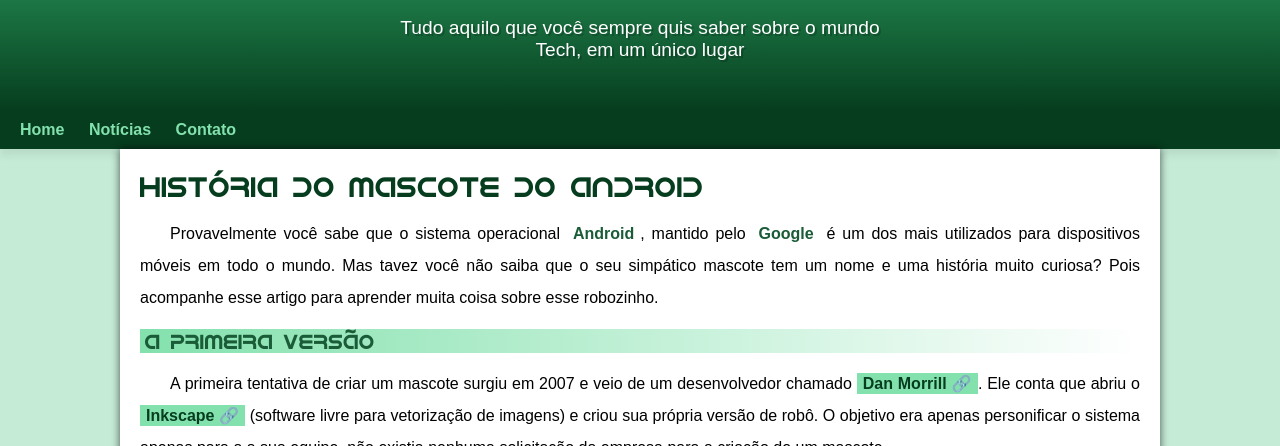
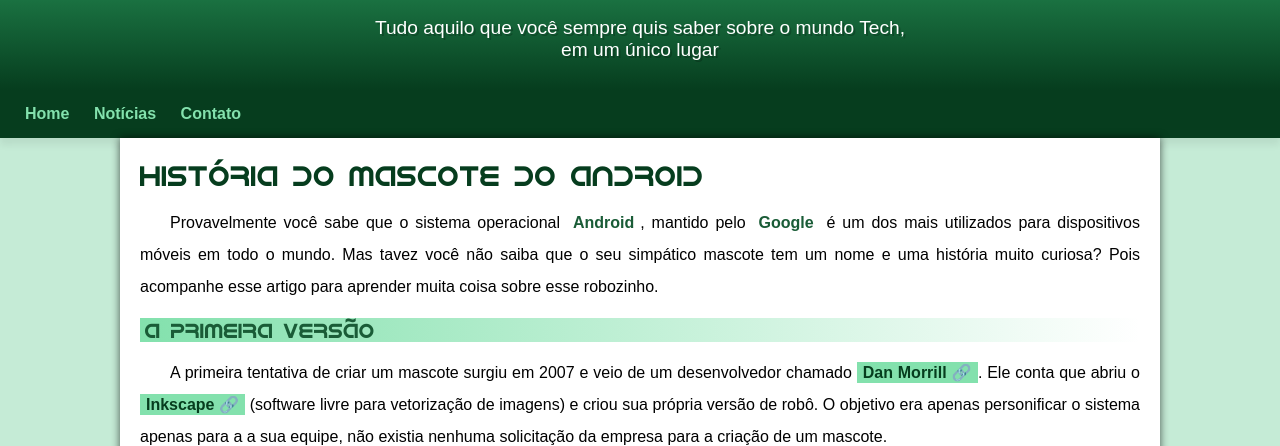
Before and after one commit to Tiago040/projeto-android, a plain HTML site: page index.html in a window 1280 px wide. Shown: the part 95-541 px from the top of the page. Drawn offline with Linux system fonts and the light colour scheme.

Commit message:
mudanças no padding do cabeçalho

```diff
--- a/estilos/style.css
+++ b/estilos/style.css
@@ -58,17 +58,16 @@
     color: white;
     font-family: var(--fonte-padrao);
     font-size: 1.2em;
-    max-width: 500px;
+    max-width: 550px;
     padding-right: 10px;
     padding-left: 10px;
     margin: auto;
-    padding-bottom: 50px;
     text-shadow: 2px 2px 0px rgba(0, 0, 0, 0.212);
 }
 
 nav {
     background-color: var(--cor5);
-    padding: 10px;
+    padding: 15px;
     box-shadow: 0px 7px 7px rgba(0, 0, 0, 0.062);
 }
 
```
